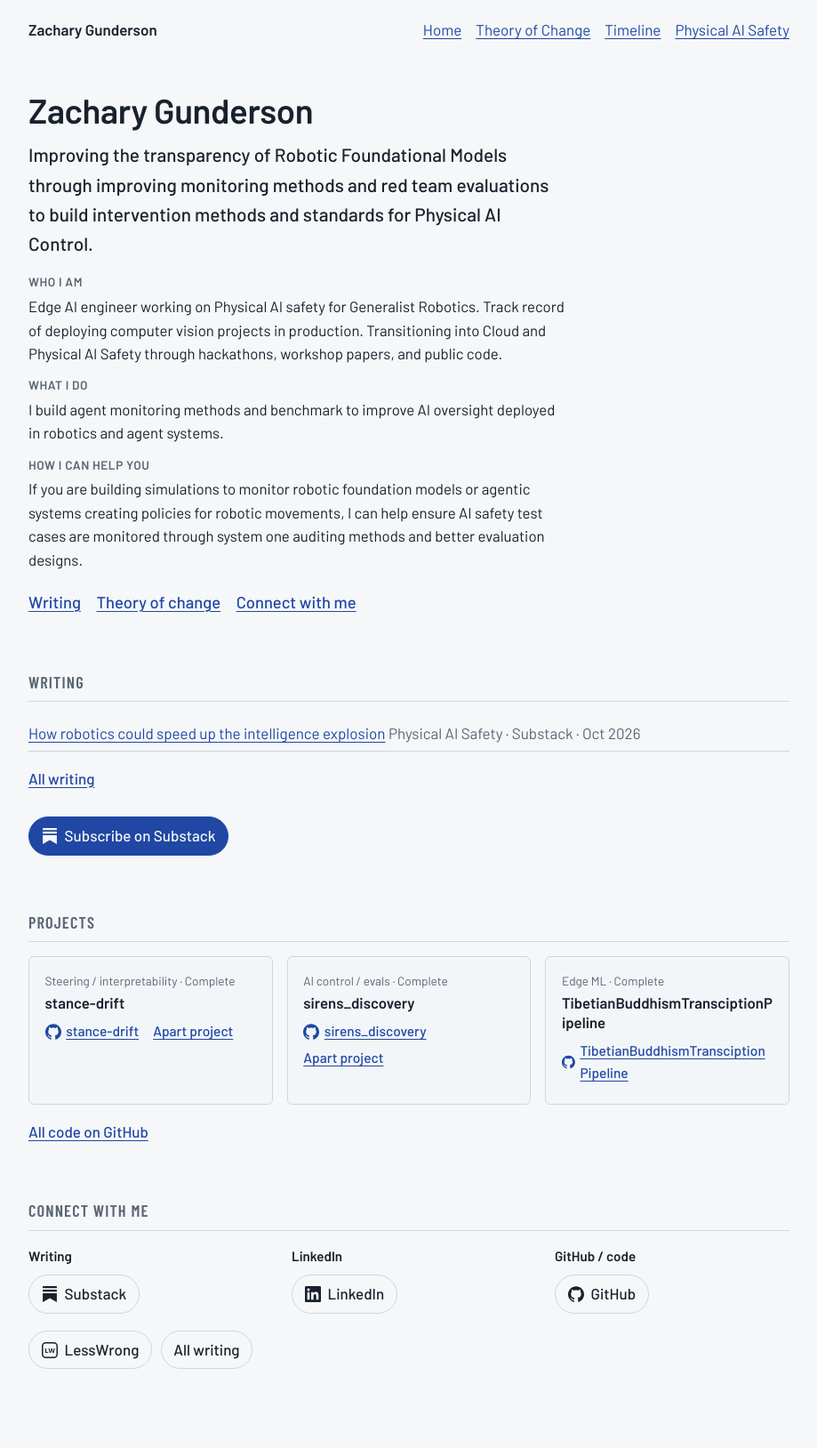
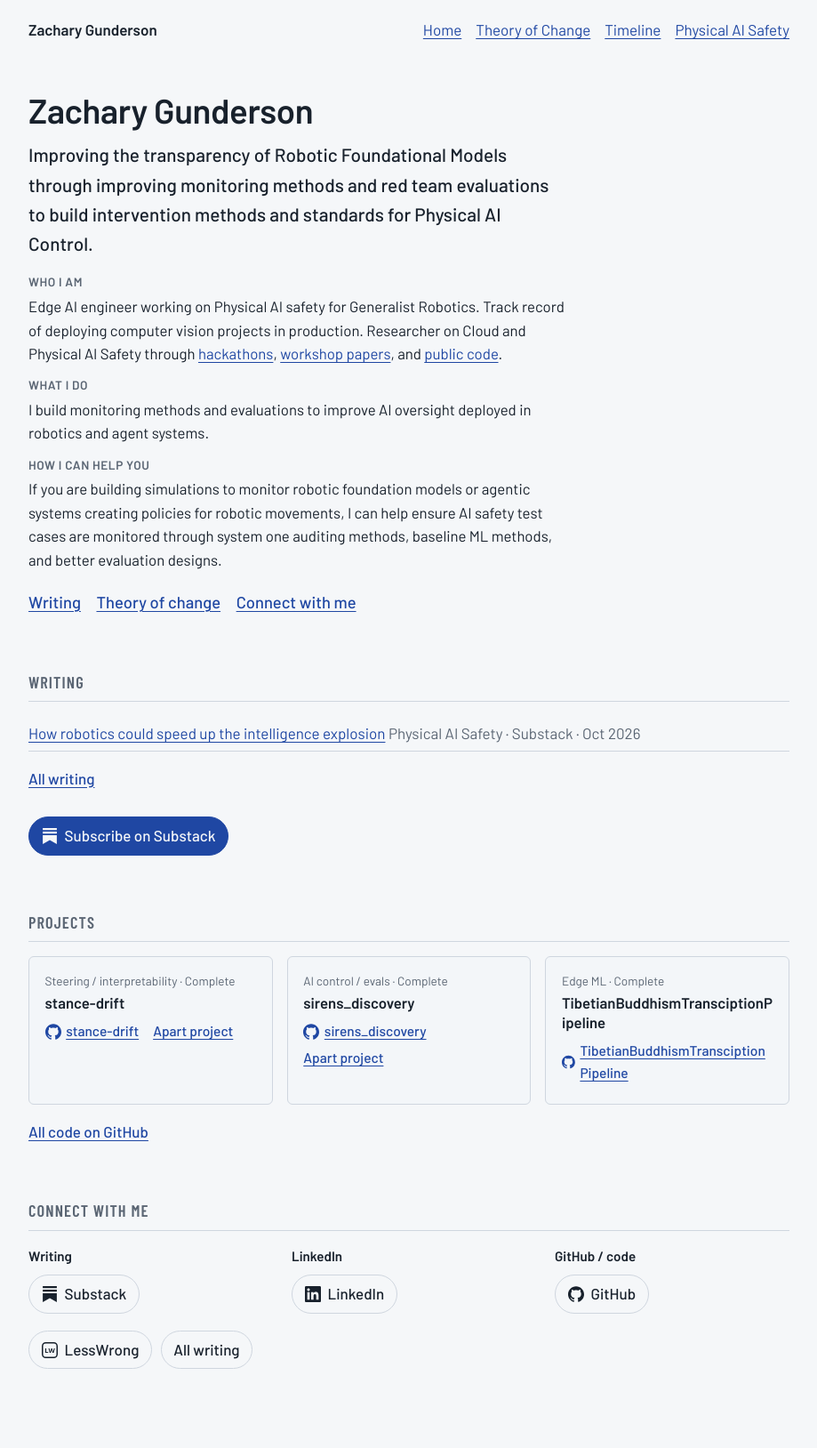
Before and after one commit to Ztgunderson/Ztgunderson.github.io, a Jekyll site: the page built from index.html, in a window 1280 px wide. Shown: the whole page at 89% size, without its empty margins (180-1099 px from the left). Built offline with Jekyll 4.4.1, drawn with Linux system fonts in a browser that asks for light colours.

Commit message:
Pitch edits (Oct 16 v3) with links to projects, papers placeholder, code
Co-Authored-By: Claude Opus 5.5 <noreply@anthropic.com>
Claude-Session: https://claude.ai/code/session_01YJ6KKtaqbJv3gQdmqf7GMB

```diff
--- a/_data/home.yml
+++ b/_data/home.yml
@@ -23,12 +23,12 @@ headline: ""
 # 30-SECOND PITCH: three points, your words, ~25 words each (~75 spoken words total).
 pitch:
   # Oct 16, your words verbatim (spelling fixes only: Transiioning -> Transitioning).
-  who_i_am: "Edge AI engineer working on Physical AI safety for Generalist Robotics. Track record of deploying computer vision projects in production. Transitioning into Cloud and Physical AI Safety through hackathons, workshop papers, and public code."
+  who_i_am: "Edge AI engineer working on Physical AI safety for Generalist Robotics. Track record of deploying computer vision projects in production. Researcher on Cloud and Physical AI Safety through <a href=\"/#projects\">hackathons</a>, <a href=\"/papers/\">workshop papers</a>, and <a href=\"/#code\">public code</a>."
   # Shown as "What I do". Previous one-liner (Oct 15 v2): "Using edge based small trusted models to monitor misalignment or
   # prevent misuse on cloud models and RFM in generalist robotic tasks."
-  scope: "I build agent monitoring methods and benchmark to improve AI oversight deployed in robotics and agent systems."
+  scope: "I build monitoring methods and evaluations to improve AI oversight deployed in robotics and agent systems."
   # Oct 16 v2, your words (spelling fixes only: foudnation, creaing, polcies, evaultion).
-  how_i_can_help: "If you are building simulations to monitor robotic foundation models or agentic systems creating policies for robotic movements, I can help ensure AI safety test cases are monitored through system one auditing methods and better evaluation designs."
+  how_i_can_help: "If you are building simulations to monitor robotic foundation models or agentic systems creating policies for robotic movements, I can help ensure AI safety test cases are monitored through system one auditing methods, baseline ML methods, and better evaluation designs."
 
 # Scope: one sentence on what you work on, then 2-4 short "in" and "not now" items.
 # Your Oct 14 draft, to edit or replace: "Make sure edge robots are monitored, because
--- a/_data/papers.yml
+++ b/_data/papers.yml
@@ -11,6 +11,7 @@
 # 5. date: YYYY-MM or YYYY-MM-DD (submission or publication date).
 
 - show: false   # double-blind review: flip after the decision
+  placeholder: "SPAIS @ CoRL 2026 workshop submission (under double-blind review; title withheld)"   # shown on /papers/ while show is false
   title: ""
   authors: ""
   venue: ""      # e.g. SPAIS workshop @ CoRL 2026
--- a/index.html
+++ b/index.html
@@ -90,7 +90,7 @@ description: ""  # your words; blank falls back to _config.yml description
     </article>
   {% endif %}{% endif %}{% endfor %}
   </div>
-  <p class="card-links"><a href="{{ h.contact.github }}">All code on GitHub</a></p>
+  <p class="card-links" id="code"><a href="{{ h.contact.github }}">All code on GitHub</a></p>
 </section>
 {% endif %}
 
--- a/papers/index.html
+++ b/papers/index.html
@@ -10,4 +10,5 @@ permalink: /papers/
 {% if shown.size > 0 %}
   <ul class="writing papers">{% for p in shown %}{% include paper-item.html p=p %}{% endfor %}</ul>
 {% endif %}
+  {% assign ph = site.data.papers | where_exp: "p", "p.show != true" %}{% if ph.size > 0 %}<ul class="writing papers">{% for p in ph %}{% if p.placeholder %}<li class="muted">{{ p.placeholder }}</li>{% endif %}{% endfor %}</ul>{% endif %}
 </section>
```
